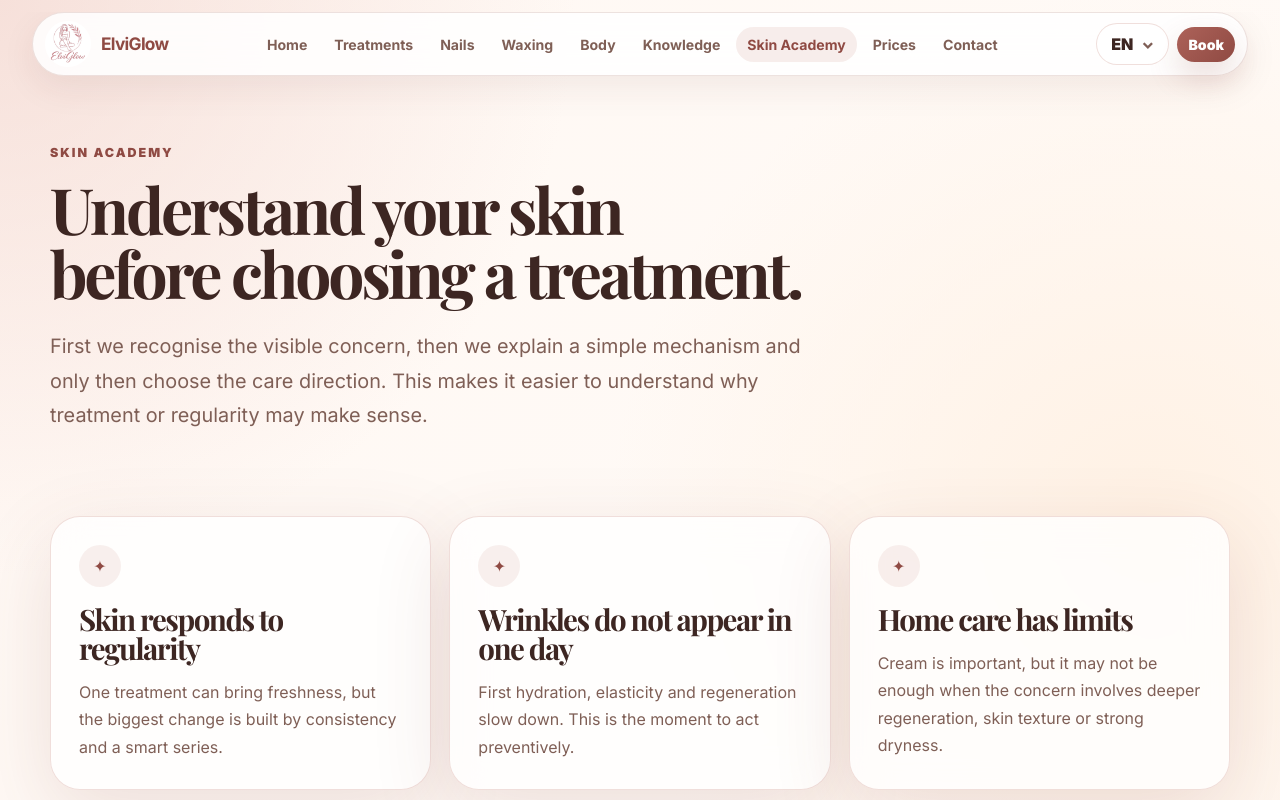
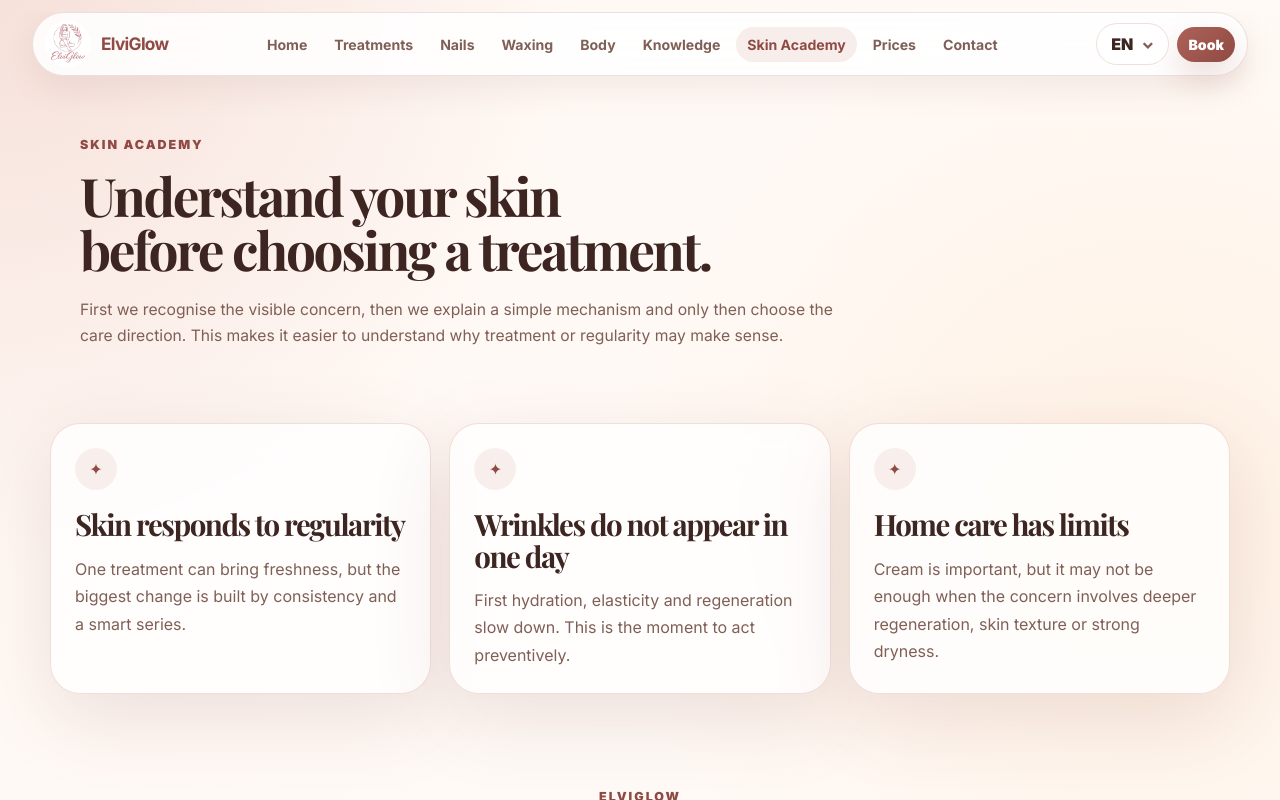
Before and after one commit to prachniomarcin-star/elviglow-site, a React (Vite) app: page / in a window 1280 px wide. Both pictures are taken after a click on the button "Match a treatment to my skin". Shown: the top 800 px of the page. Built offline with nearby package versions, Linux system fonts and the light colour scheme.

Commit message:
Unify secondary page scale

```diff
--- a/src/index.css
+++ b/src/index.css
@@ -1892,3 +1892,73 @@ summary:focus-visible {
     font-size: 0.92rem;
   }
 }
+
+/* ElviGlow v5 — consistent compact scale on secondary desktop pages
+   Brings Zabiegi / Paznokcie / Depilacja / Ciało / Wiedza / Akademia / Cennik / Kontakt
+   closer to the calmer proportions of the refined homepage. Mobile remains unchanged. */
+@media (min-width: 1041px) {
+  .page-hero {
+    width: min(1120px, calc(100% - 56px));
+    padding-top: 58px;
+    padding-bottom: 28px;
+  }
+
+  .page-hero > div {
+    max-width: 900px;
+  }
+
+  .page-hero h1 {
+    max-width: 900px;
+    font-size: clamp(2.85rem, 4.15vw, 4.35rem);
+    line-height: 1.01;
+    letter-spacing: -0.045em;
+  }
+
+  .page-hero .lead {
+    max-width: 760px;
+    margin-top: 20px;
+    font-size: clamp(0.98rem, 1.12vw, 1.08rem);
+    line-height: 1.68;
+  }
+
+  /* Secondary-page sections should feel like the homepage rather than oversized editorial spreads. */
+  .section:not(.problem-first-section):not(.pathway-section) h2 {
+    font-size: clamp(2.05rem, 3.15vw, 3.35rem);
+    line-height: 1.03;
+    letter-spacing: -0.045em;
+  }
+
+  .section:not(.problem-first-section):not(.pathway-section) .lead {
+    font-size: clamp(0.98rem, 1.08vw, 1.06rem);
+  }
+
+  .section:not(.problem-first-section):not(.pathway-section) {
+    padding-top: 46px;
+    padding-bottom: 46px;
+  }
+
+  .two-columns,
+  .split-feature,
+  .consultation-section,
+  .education-grid,
+  .contact-layout {
+    gap: 36px;
+  }
+
+  .text-panel,
+  .glass-card,
+  .offer-card,
+  .path-card,
+  .contact-panel,
+  .rules-box,
+  .skin-builder {
+    padding: 24px;
+  }
+
+  .offer-card h3,
+  .glass-card h3,
+  .path-card h3,
+  .knowledge-list h3 {
+    line-height: 1.06;
+  }
+}
```
